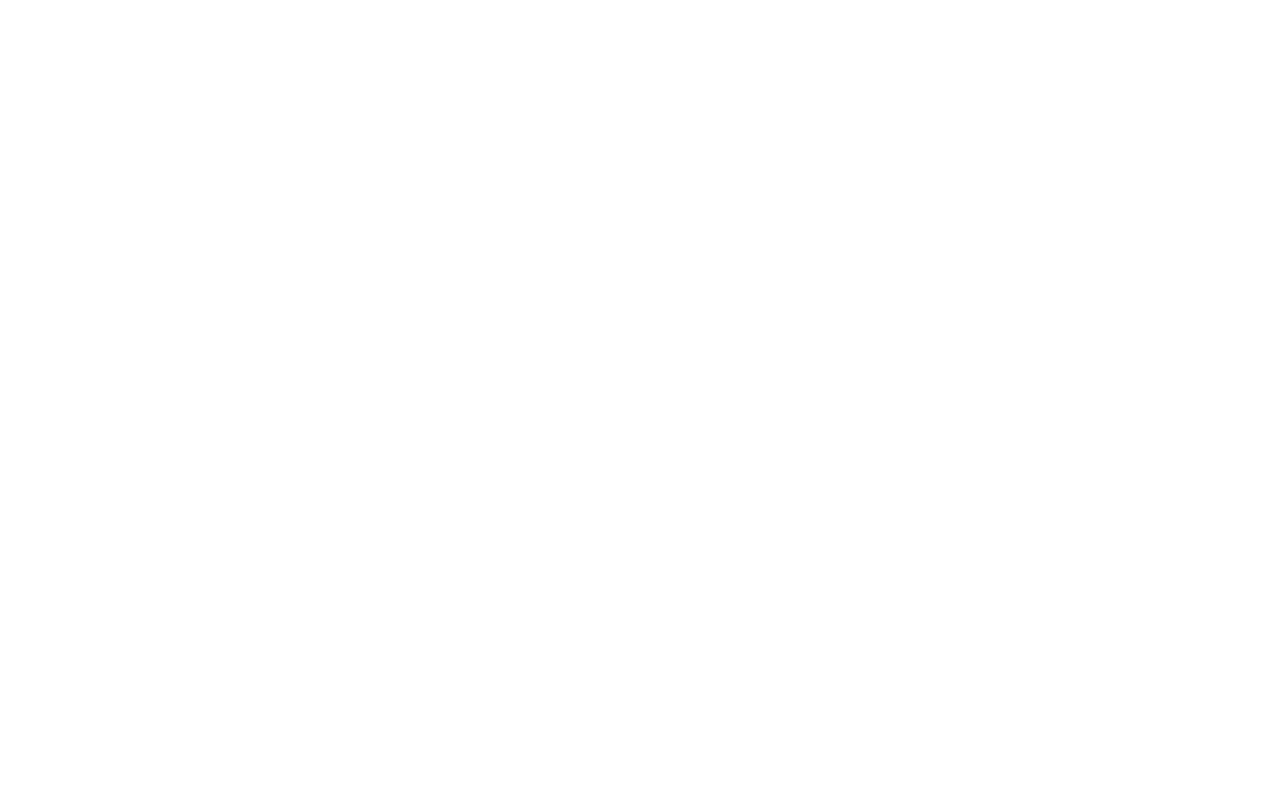
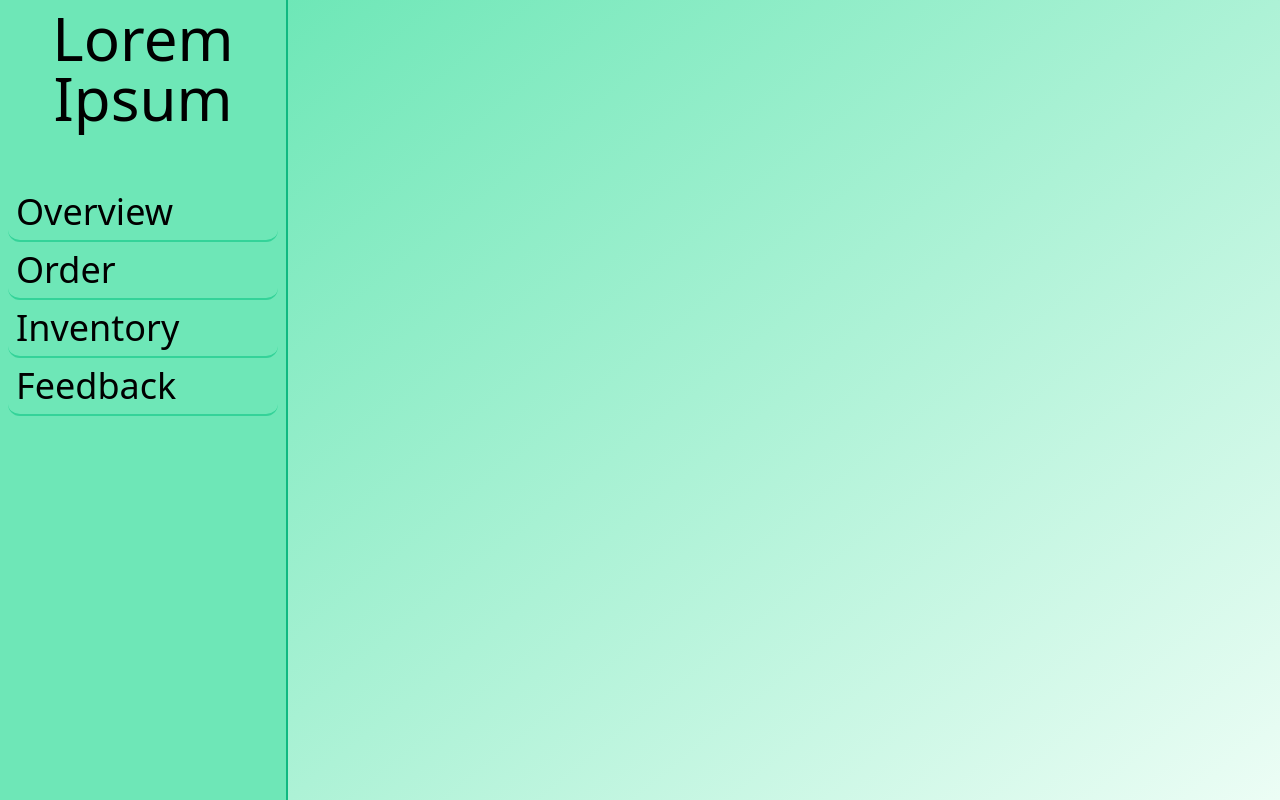
Before and after one commit to BlUhOl/mlsi, a React (Create React App) app: page /dashboard/feedback in a window 1280 px wide. Before the commit this address had no page. Built offline with nearby package versions, Linux system fonts and the light colour scheme.

Commit message:
Page feedback

```diff
--- a/src/App.js
+++ b/src/App.js
@@ -10,6 +10,7 @@
 import _pageorder from './components/pageorder';
 import _navbar from './components/navbar';
 import _login from './components/login';
+import _feedback from './components/feedback'
 
 function App() {
   return (
@@ -24,6 +25,7 @@
         <Route path='/dashboard/orderlist' element={<_ordertable/>} />
         <Route path='/dashboard/overview' element={<_mainhome/>} />
         <Route path='/dashboard/inventory' element={<_inventory/>} />
+        <Route path='/dashboard/feedback' element={<_feedback/>} />
 
 
       </Routes>
--- /dev/null
+++ b/src/components/feedback.jsx
@@ -0,0 +1,17 @@
+import React from 'react'
+import _navbar from './navbar'
+
+const feedback = () => {
+  return (
+    <main>
+    <_navbar/>
+    <div className='ml-72'>
+        <div className='bg-gradient-to-br from-emerald-300 to-emerald-50 w-full h-screen p-5'>
+
+        </div>
+    </div>
+    </main>
+  )
+}
+
+export default feedback
--- a/src/components/headnavbar.jsx
+++ b/src/components/headnavbar.jsx
@@ -1,3 +1,4 @@
+// Navbar atas
 import React from 'react'
 
 const headnavbar = () => {
--- a/src/components/hero.jsx
+++ b/src/components/hero.jsx
@@ -1,3 +1,4 @@
+//Landing Page
 import React from 'react'
 import _headnavbar from './headnavbar'
 
--- a/src/components/inputformorder.jsx
+++ b/src/components/inputformorder.jsx
@@ -1,3 +1,4 @@
+//Form inpur
 import React from 'react'
 
 const inputformorder = () => {
@@ -16,9 +17,10 @@
     var hzl100 = document.getElementById("zl100").value * 10000;
     var hzl300 = document.getElementById("zl300").value * 20000;
     var hfmx = document.getElementById("fmx").value * 15000;
+    var hpls100 = document.getElementById("pls100").value * 20000;
 
 
-     var ttlprc = hibprfn + hprctml + hsnml + hobh + hzl100 + hzl300 + hfmx ;
+     var ttlprc = hibprfn + hprctml + hsnml + hobh + hzl100 + hzl300 + hfmx + hpls100 ;
      document.getElementById("result").hidden = false;
 
     document.getElementById("data1").innerHTML = nm;
@@ -35,6 +37,7 @@
     document.getElementById("thzl100").innerHTML ="Zyloric 100mg    " + "x" + document.getElementById("zl100").value + "=        Rp." + hzl100;
     document.getElementById("thzl300").innerHTML ="Zyloric 300mg    " + "x" + document.getElementById("zl300").value + "=        Rp." + hzl300;
     document.getElementById("thfmx").innerHTML ="Feminax    " + "x" + document.getElementById("fmx").value + "=        Rp." + hfmx;
+    document.getElementById("thpls100").innerHTML ="Polisylane 100ml    " + "x" + document.getElementById("pls100").value + "=        Rp." + hpls100;
 
 
 
@@ -184,6 +187,19 @@
                     </div>
 
                 </div>
+
+                <div className='grid grid-cols-3 gap-5 bg-gradient-to-br from-emerald-100 to-cyan-100 p-5 rounded-lg shadow-lg border-2 border-emerald-50'>
+
+                    <img className='rounded-xl border-2 border-emerald-300 w-full h-full col-span-1 break-inside-avoid' src='https://drive.google.com/uc?export=view&id=1pwwVf0-M8RzBE0s1A28lLiCVefC0PAPP'></img>
+                    <div className='col-span-2 border-l-2 border-dashed border-emerald-300 pl-3'>
+                    <h3 className='text-2xl font-medium text-emerald-900'>Polysilane 100ml</h3>
+                    <h3 className='bg-gradient-to-l from-emerald-300 to-emerald-400 p-1 rounded-lg my-1 text-emerald-50 font-bold text-md'>Rp.20000</h3>
+                    <p className='text-slate-500'>Dalam Satuan Botol</p>
+                    <h5 className='text-slate-600 text-xs'>Jumlah : ..(Max.5)</h5>
+                    <input id='pls100' className='mt-3 bg-emerald-50 rounded-md p-2 w-full focus:outline-none focus:bg-white focus:border-emerald-300 border-emerald-800 border-2 font-medium transition-all ease-in' type='number' name='entry.465290073' placeholder='Jumlah' min={0} max={5}/>
+                    </div>
+
+                </div>
             </div>
 
             <div className='grid grid-cols-1 lg:grid-cols-2 gap-5'>
@@ -265,6 +281,9 @@
                         <div>
                         <span id='thfmx' className='text-xl'></span>
                         </div>
+                        <div>
+                        <span id='thpls100' className='text-xl'></span>
+                        </div>
 
                         <div>
                         <h4 className='text-xl'>Metode Pengiriman :</h4>
--- a/src/components/login.jsx
+++ b/src/components/login.jsx
@@ -1,3 +1,4 @@
+// Login
 import React from 'react'
 import _headnavbar from './headnavbar'
 
--- a/src/components/mainhome.jsx
+++ b/src/components/mainhome.jsx
@@ -1,3 +1,4 @@
+//Dashboard Admin
 import React from 'react';
 import _navbar from './navbar';
 
--- a/src/components/navbar.jsx
+++ b/src/components/navbar.jsx
@@ -1,3 +1,4 @@
+//Navbar Samping
 import React from 'react'
 
 const navbar = () => {
@@ -24,6 +25,12 @@
                 </div>
             </a>
 
+            <a href="/dashboard/feedback">
+                <div className='container border-b-2 border-emerald-400 text-4xl rounded-xl p-2 hover:font-semibold hover:bg-emerald-100 transition-all ease-in'>
+                    Feedback
+                </div>
+            </a>
+
             <a href='/'>
                 <div className='mt-96 items-center justify-center flex border-2 border-red-300 bg-red-100 text-xl rounded-xl p-2 hover:font-semibold hover:bg-red-500 hover:text-red-50 transition-all ease-in'>
                     Logout
--- a/src/components/ordertable.jsx
+++ b/src/components/ordertable.jsx
@@ -1,3 +1,4 @@
+//Table Order
 import React from 'react'
 import _navbar from './navbar';
 
--- a/src/components/pageorder.jsx
+++ b/src/components/pageorder.jsx
@@ -1,3 +1,4 @@
+//Page Order
 import React from 'react'
 import _headnavbar from './headnavbar'
 
```
